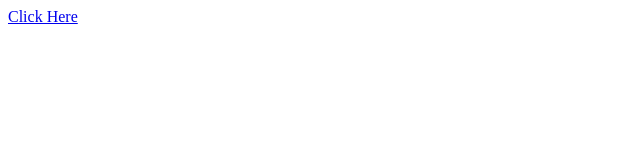
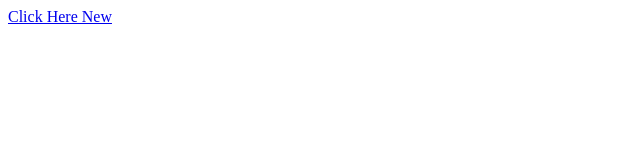
Before and after one commit to Liu742/Liu742.github.io, a plain HTML site: page index.html in a window 1280 px wide. Shown: the full height of the page, 0-640 px from the left. Drawn offline with Linux system fonts and the light colour scheme.

Commit message:
change the link on homepage

```diff
--- a/index.html
+++ b/index.html
@@ -1 +1 @@
-<a href=”homework/01-10/index.html”>Click Here</a>
+<a href=”homework/01-10/index.html”>Click Here New</a>
```
